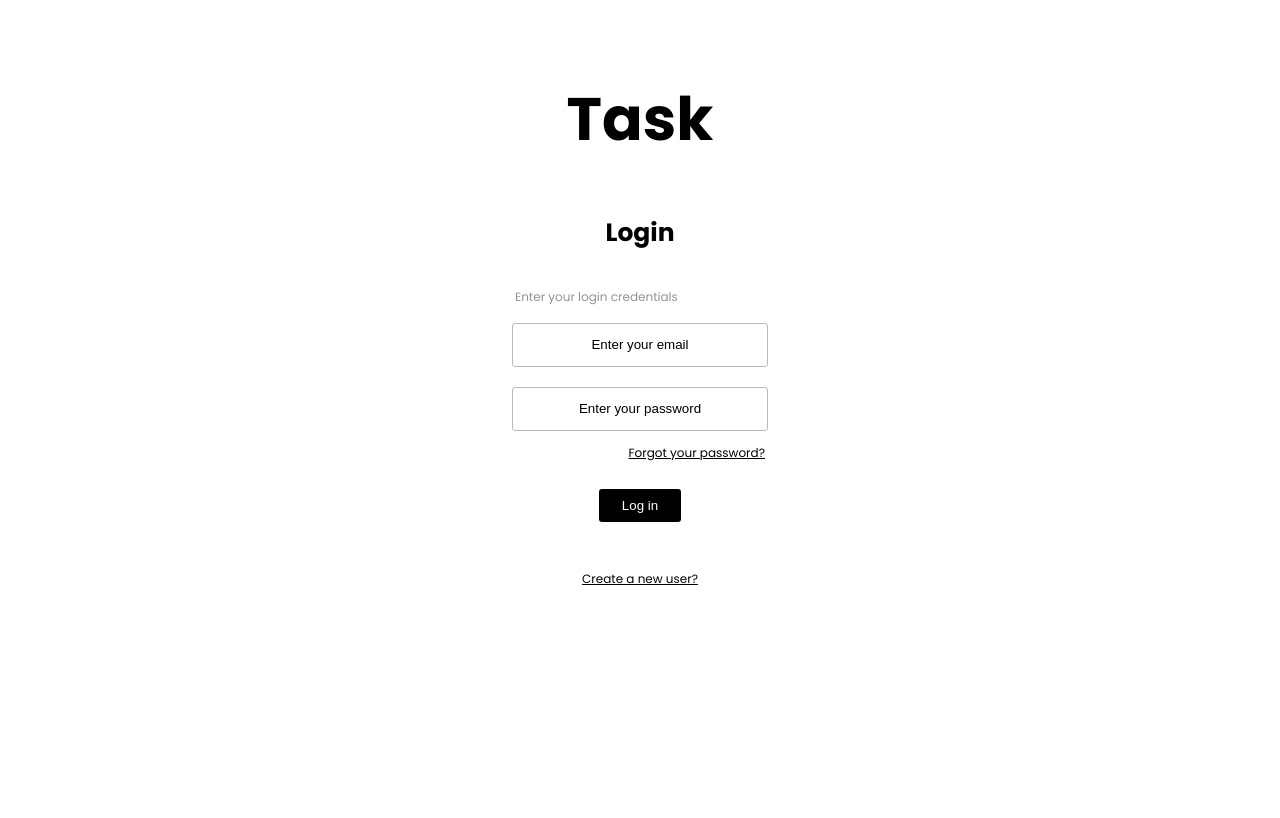
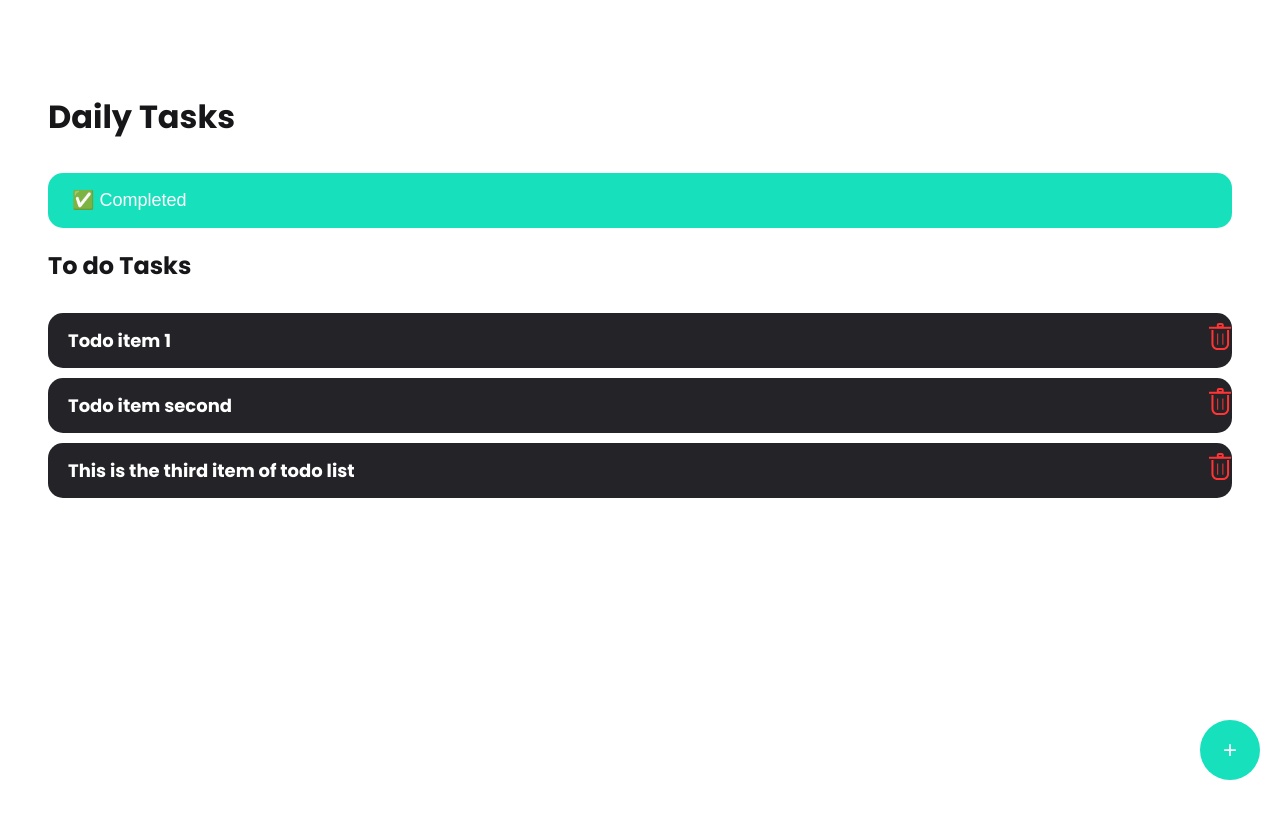
Before and after one commit to Aman149/Task, a React (Vite) app: page /todo in a window 1280 px wide. Shown: the top 818 px of the page. Built offline with nearby package versions, Linux system fonts and the light colour scheme.

Commit message:
modified the css for login/signup and todos

```diff
--- a/src/App.css
+++ b/src/App.css
@@ -3,7 +3,7 @@
 }
 
 .title {
-    font-size: 25px;
+    font-size: 30px;
     font-weight: 900;
 }
 
@@ -14,22 +14,23 @@
 }
 
 .heading {
-    font-size: 60px;
+    font-size: 70px;
 }
 
 .message {
-    height: 28px;
-    width: 250px;
+    height: 40px;
+    width: 280px;
     text-align: left;
-    font-size: 12px;
+    font-size: 15px;
     color:#939393;
     font-weight: 400;
     line-height: 24px;
 }
 
 .input {
-    width: 250px;
+    width: 280px;
     height: 40px;
+    font-size: 14px;
     border: 1px solid #B9B9B9;
     border-radius: 3px;
     margin: 10px 0;
@@ -42,8 +43,9 @@
 
 .button {
     margin-top: 20px;
-    width: 82px;
-    height: 33px;
+    font-size: 15px;
+    width: 90px;
+    height: 40px;
     background-color: #000000;
     color: #ffffff;
     border: none;
@@ -57,20 +59,20 @@
 }
 
 .forgot-password {
-    height: 28px;
-    width: 250px;
+    height: 40px;
+    width: 280px;
     text-align: right;
-    font-size: 12px;
+    font-size: 13px;
     font-weight: 400;
-    line-height: 24px;
+    line-height: 35px;
     text-decoration: underline;
 }
 
-.new-user {
+.redir-user {
     margin: 45px;
     height: 28px;
     width: 250px;
-    font-size: 12px;
+    font-size: 13px;
     font-weight: 400;
     line-height: 24px;
     text-decoration: underline;
@@ -78,5 +80,5 @@
 
 .create-user {
     text-decoration: underline;
-    font-size: 14px;
+    font-size: 15px;
 }
--- a/src/App.jsx
+++ b/src/App.jsx
@@ -1,4 +1,5 @@
 import { useState, useEffect } from 'react'
+import { BrowserRouter, Routes, Route } from "react-router-dom";
 import './App.css'
 import Login from './components/Login.jsx'
 import ForgotPassword from './components/ForgotPassword.jsx'
@@ -13,7 +14,15 @@ function App() {
 
   return (
     <>
-    <Login />
+      <BrowserRouter>
+        <Routes>
+            <Route path="/" element={<Login />} />
+            <Route path="/login" element={<Login />} />
+            <Route path="/signup" element={<Signup />} />
+            <Route path="/forgot-password" element={<ForgotPassword />} />
+            <Route path="/todo" element={<Todo />} />
+        </Routes>
+      </BrowserRouter>
     </>
   )
 }
--- a/src/components/ForgotPassword.jsx
+++ b/src/components/ForgotPassword.jsx
@@ -8,8 +8,11 @@ function Forgot() {
         <form className='form'>
             <span className='message'>Enter your email</span>
             <input className='input' type="text" placeholder='Enter your email'/>
-            <span className='forgot-password'>Forgot your password?</span>
             <button className='button'>Reset</button>
+            <span className='redir-user'>
+              <p>Already have an accout?</p>
+              <p>Create a new user?</p>
+            </span>
         </form>
     </div>
   )
--- a/src/components/Login.jsx
+++ b/src/components/Login.jsx
@@ -11,7 +11,7 @@ function Login() {
             <input className='input' type="text" placeholder='Enter your password'/>
             <span className='forgot-password'>Forgot your password?</span>
             <button className='button'>Log in</button>
-            <span className='new-user'>Create a new user?</span>
+            <span className='redir-user'>Create a new user?</span>
         </form>
     </div>
   )
--- a/src/components/Signup.jsx
+++ b/src/components/Signup.jsx
@@ -4,12 +4,13 @@ function Login() {
   return (
     <div className='login'>
         <h2 className='heading'>Task</h2>
-        <h4 className='title'>Sign up</h4>
+        <h4 className='title'>Sign Up</h4>
         <form className='form'>
             <span className='message'>Create an account</span>
             <input className='input' type="text" placeholder='Enter your email'/>
             <input className='input' type="text" placeholder='Enter your password'/>
             <button className='button'>Sign Up</button>
+            <span className='redir-user'>Already have an accout?</span>
         </form>
     </div>
   )
--- /dev/null
+++ b/src/components/Todo.css
@@ -0,0 +1,98 @@
+.todo {
+    background: #FFFFFF;
+    color: #17171A;
+    overflow-x: hidden;
+    padding: 5vh;
+    margin: 0;
+    min-height: 100vh; /* Ensure the content fills the viewport height */
+    display: flex;
+    flex-direction: column;
+}
+
+.todo-heading {
+    padding-top: 3vh;
+}
+
+.todo-completed {
+    background: #17E0BC;
+    color: #FFFFFF;
+    text-align: left;
+    border: none;
+    padding-left: 3vh;
+    min-width: 95%;
+    height: 55px;
+    border-radius: 15px;
+    font-size: 18px;
+    margin-top: 10px;
+}
+
+.todo-list {
+    /* Add styles for the todo list container here if needed */
+    flex-grow: 1; /* Allow the todo list to grow and fill available vertical space */
+    overflow-y: auto; /* Add vertical scrolling when content overflows */
+}
+
+.todo-item {
+    background: #232328;
+    color: #FFFFFF;
+    text-align: left;
+    border: none;
+    min-width: 95%;
+    height: 55px;
+    border-radius: 15px;
+    font-size: 18px;
+    margin: 10px 0px;
+    display: flex;
+    flex-direction: row;
+    justify-content: space-between;
+    align-items: center;
+    cursor: pointer; /* Add this to make the entire div clickable */
+    transition: background-color 0.3s; /* Add a smooth background color transition on hover */
+}
+
+.todo-item:hover {
+    background-color: #2c2c31; /* Change the background color on hover */
+}
+
+.todo-content {
+    display: flex;
+    align-items: center;
+    justify-content: space-between; /* Add this to align the delete button to the right */
+    width: 100%; /* Ensure the content div takes up the entire width */
+}
+
+.todo-content label {
+    white-space: nowrap;
+    overflow: hidden;
+    text-overflow: ellipsis;
+    padding-left: 20px;
+    flex-grow: 1; /* Allow label to grow within the container */
+}
+
+.delete-icon {
+    flex-shrink: 0; /* Prevent the delete icon from shrinking on small screens */
+}
+
+.delete-icon img {
+    cursor: pointer; /* Add this to make the delete icon clickable */
+}
+
+/* Prevent clicking on the delete icon from triggering the todo item click */
+.delete-icon img:focus {
+    outline: none; /* Remove the default focus outline on the delete icon */
+}
+
+/* Style for the fixed plus sign button */
+.add-todo-button {
+    background: #17E0BC;
+    color: #FFFFFF;
+    border: none;
+    border-radius: 50%; /* Make it round */
+    font-size: 24px;
+    width: 60px;
+    height: 60px;
+    position: fixed;
+    bottom: 20px;
+    right: 20px;
+    cursor: pointer;
+}
--- a/src/components/Todo.jsx
+++ b/src/components/Todo.jsx
@@ -1,52 +1,48 @@
-import { useState, useEffect } from 'react'
 import deleteIcon from '../assets/delete.svg'
+import './Todo.css'
 
 function Login() {
+  // Function to handle the click on a todo item
+  const handleTodoItemClick = () => {
+    // Add your logic for opening a new page here
+    console.log('Opening a new page...');
+  };
+
   return (
     <div className='todo'>
-        <h1 className='todo-heading'>Daily Tasks</h1>
-        <button className='todo-completed'>✅ Completed</button>
-        <br />
-        <br />
-        <h2 className='todo-heading'>To do Tasks</h2>
+      <h1 className='todo-heading'>Daily Tasks</h1>
+      <button className='todo-completed'>✅ Completed</button>
+      <h2 className='todo-list-heading'>To do Tasks</h2>
 
-        <div class="todo-list">
-          <div class="todo-item">
-            <input type="radio" id="todo-1" name="todos" checked />
-            <label for="todo-1">Todo item 1</label>
-            <span class="delete-icon">
+      <div className="todo-list">
+        <div className="todo-item" onClick={handleTodoItemClick}>
+          <div className="todo-content">
+            <label>Todo item 1</label>
+            <span className="delete-icon" onClick={(e) => e.stopPropagation()}>
               <img src={deleteIcon} alt="Delete" />
             </span>
           </div>
-          <div class="todo-item">
-            <input type="radio" id="todo-2" name="todos" />
-            <label for="todo-2">Todo item 2</label>
-            <span class="delete-icon">
+        </div>
+        <div className="todo-item" onClick={handleTodoItemClick}>
+          <div className="todo-content">
+            <label>Todo item second</label>
+            <span className="delete-icon" onClick={(e) => e.stopPropagation()}>
               <img src={deleteIcon} alt="Delete" />
             </span>
           </div>
-          <div class="todo-item">
-            <input type="radio" id="todo-2" name="todos" />
-            <label for="todo-2">Todo item 2</label>
-            <span class="delete-icon">
+        </div>
+        <div className="todo-item" onClick={handleTodoItemClick}>
+          <div className="todo-content">
+            <label>This is the third item of todo list</label>
+            <span className="delete-icon" onClick={(e) => e.stopPropagation()}>
               <img src={deleteIcon} alt="Delete" />
             </span>
           </div>
-          <div class="todo-item">
-            <input type="radio" id="todo-2" name="todos" />
-            <label for="todo-2">Todo item 2</label>
-            <span class="delete-icon">
-              <img src={deleteIcon} alt="Delete" />
-            </span>
-          </div>
-          <div class="todo-item">
-            <input type="radio" id="todo-2" name="todos" />
-            <label for="todo-2">Todo item 2</label>
-            <span class="delete-icon">
-              <img src={deleteIcon} alt="Delete" />
-            </span>
-          </div>
+        </div>
       </div>
+
+      <button className='add-todo-button'>+</button>
+
     </div>
   )
 }
--- a/src/index.css
+++ b/src/index.css
@@ -4,5 +4,6 @@
   text-decoration: none;
   font-weight: 900;
   margin: 0;
-  pad: 0;
+  padding: 0;
+  text-decoration: none;
 }
```
